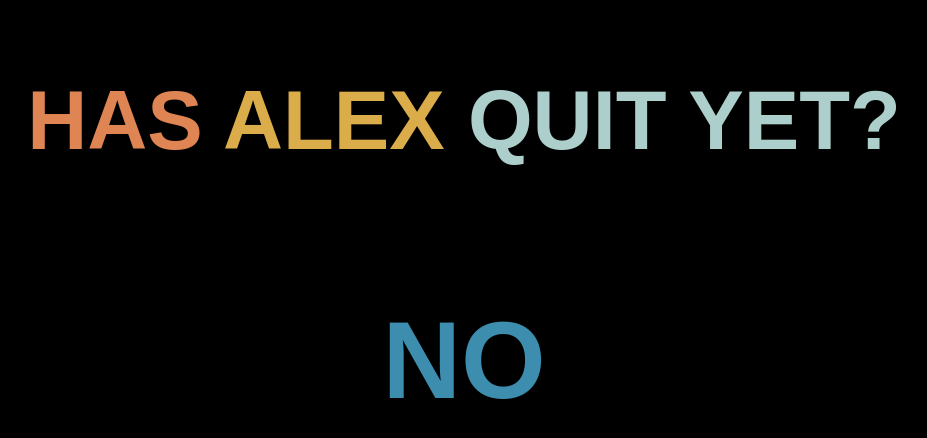
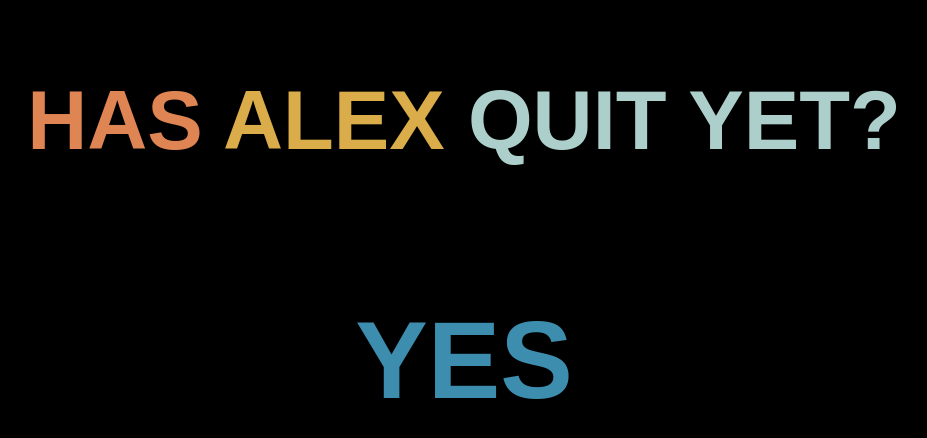
Before and after one commit to blitz/hasalexquityet.cloud, a plain HTML site: page index.html in a window 1280 px wide. Shown: the whole page, without its empty margins (176-1103 px from the left). Drawn offline with Linux system fonts and the light colour scheme.

Commit message:
fix status
Signed-off-by: Alexandru Agache <aagch@amazon.com>

```diff
--- a/index.html
+++ b/index.html
@@ -75,7 +75,7 @@ body {background-color: black;}
     <span class="title-word title-word-3">quit yet?</span>
   </div>
   <div class="body">
-    <span class="title-word title-word-4">No</span>
+    <span class="title-word title-word-4">Yes</span>
   </div>
 </div>
 </body>
```
